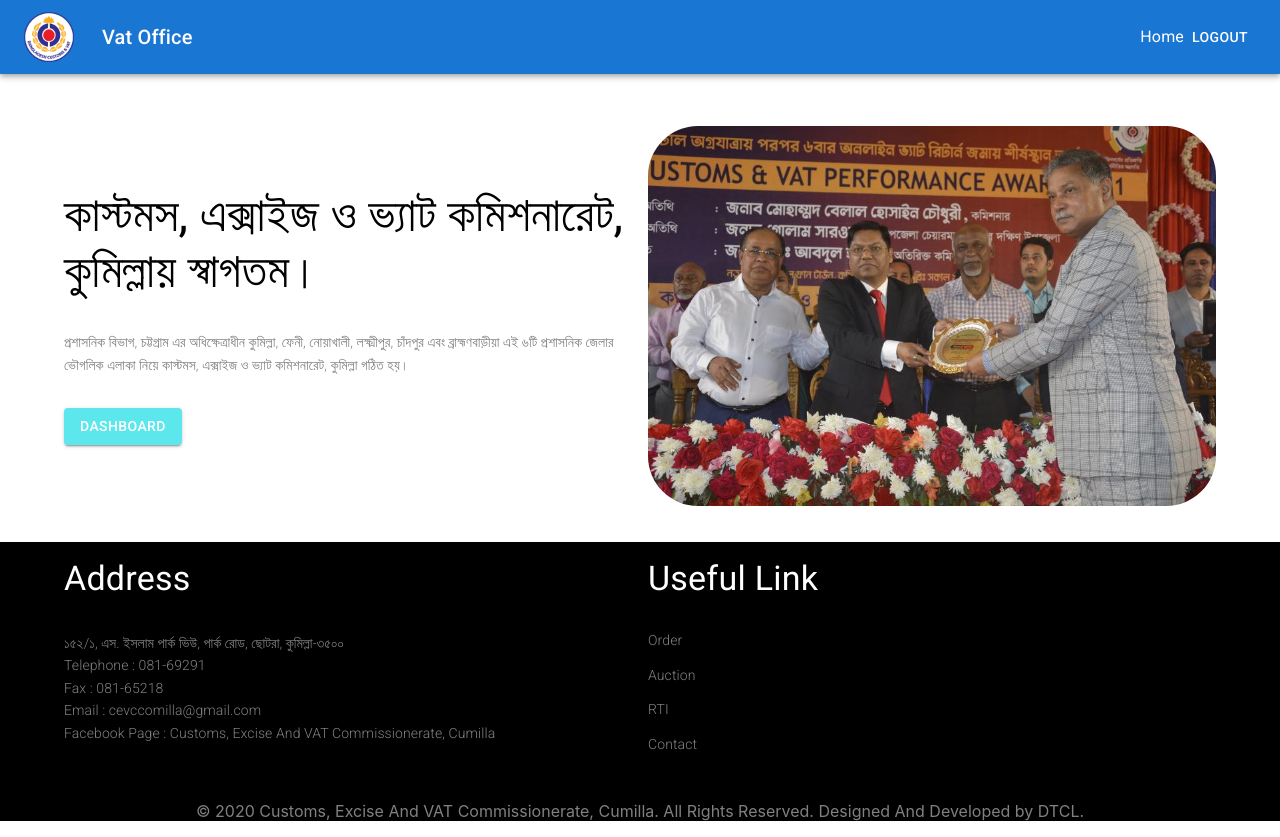
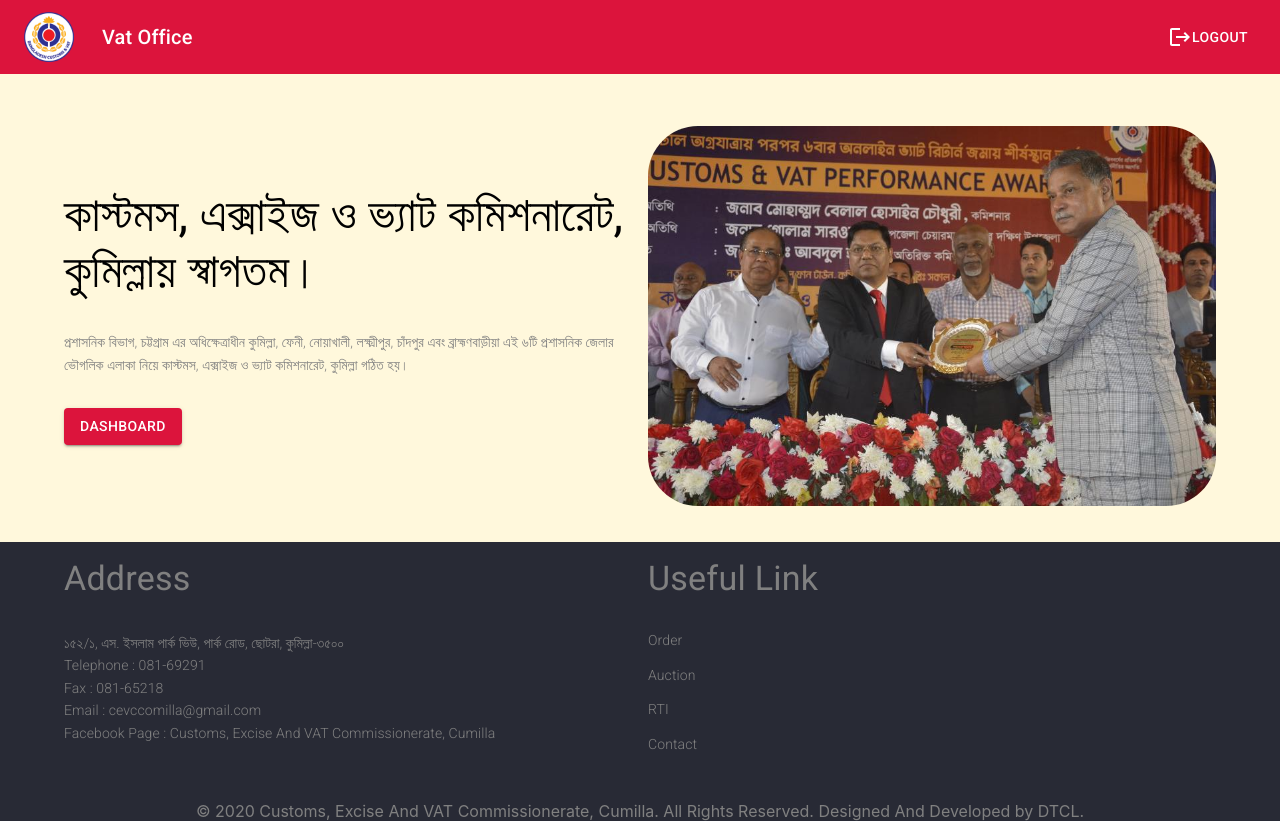
Before and after one commit to ishrafil-hossain/vat-office-client, a React (Create React App) app: page /home in a window 1280 px wide. Built offline with nearby package versions, Linux system fonts and the light colour scheme; no server answers; sample sign-in values are in the browser's storage.

Commit message:
add design

```diff
--- a/src/Pages/Dashboard/Dashboard/Dashboard.js
+++ b/src/Pages/Dashboard/Dashboard/Dashboard.js
@@ -17,13 +17,14 @@ import AddBoxIcon from '@mui/icons-material/AddBox';
 import DescriptionIcon from '@mui/icons-material/Description';
 import HomeIcon from '@mui/icons-material/Home';
 import axios from "axios";
+import LogoutIcon from '@mui/icons-material/Logout';
 
 
 
 const drawerWidth = 200;
 
 function Dashboard(props) {
-    const { user } = useAuth();
+    const { user, logout } = useAuth();
     const { window } = props;
     const [mobileOpen, setMobileOpen] = React.useState(false);
     const [adminEmail, setAdminEmail] = React.useState(null);
@@ -75,7 +76,7 @@ function Dashboard(props) {
 
             {/* nested route in dashboard  */}
 
-            <Box sx={{ textAlign: 'center', marginTop: '15PX' }}>
+            <Box sx={{ marginTop: '15PX' }}>
                 {
                     !adminEmail && !receptionistEmail && <Box>
                         <Link
@@ -184,6 +185,17 @@ function Dashboard(props) {
                         </Link>
                     </Box>
                 }
+
+                {/* log-out option and icon  */}
+                {
+                    <Box>
+                        <Button onClick={logout} color="inherit" style={{ fontWeight: "bold" }}>
+                            <LogoutIcon sx={{ color: 'crimson' }} />
+                            Logout
+                        </Button>
+                    </Box>
+
+                }
             </Box>
 
         </div >
--- a/src/Pages/Home/Banner/Banner.js
+++ b/src/Pages/Home/Banner/Banner.js
@@ -14,7 +14,9 @@ const varticatCenter = {
 
 const Banner = () => {
     return (
-        <Container >
+
+        <div style={{ backgroundColor: '#FFF8DC' }}>
+            <Container>
                 <Box sx={{ flexGrow: 1 }}>
                     <Grid container spacing={2}>
                         <Grid item xs={12} md={6} style={varticatCenter}>
@@ -27,7 +29,7 @@ const Banner = () => {
                                 </Typography>
 
                                 <NavLink style={{ textDecoration: 'none', color: 'white' }} to="/dashboard">
-                                <Button variant="contained" style={{ backgroundColor: '#5CE7ED' }}>Dashboard</Button>
+                                    <Button variant="contained" style={{ backgroundColor: 'crimson' }}>Dashboard</Button>
                                 </NavLink>
                             </Box>
                         </Grid>
@@ -38,6 +40,7 @@ const Banner = () => {
                     </Grid>
                 </Box>
             </Container>
+        </div>
     );
 };
 
--- a/src/Pages/Home/Navigation/Navigation.js
+++ b/src/Pages/Home/Navigation/Navigation.js
@@ -5,17 +5,18 @@ import Toolbar from '@mui/material/Toolbar';
 import Typography from '@mui/material/Typography';
 import Button from '@mui/material/Button';
 import IconButton from '@mui/material/IconButton';
-import MenuIcon from '@mui/icons-material/Menu';
+// import MenuIcon from '@mui/icons-material/Menu';
 import { NavLink } from 'react-router-dom';
 import useAuth from '../../../hooks/useAuth';
 import logo from '../Navigation/Logo/vat-office-logo.png'
+import LogoutIcon from '@mui/icons-material/Logout';
 
 const Navigation = () => {
     const { user, logout } = useAuth();
     return (
-        <Box sx={{ flexGrow: 1 }}>
+        <Box sx={{ flexGrow: 1}}>
             <AppBar position="static">
-                <Toolbar>
+                <Toolbar sx={{ backgroundColor: 'crimson', color: 'white' }}>
                     <IconButton
                         size="large"
                         edge="start"
@@ -23,19 +24,22 @@ const Navigation = () => {
                         aria-label="menu"
                         sx={{ mr: 2 }}
                     >
-                        <img style={{width:'50px', height:'50px'}} src={logo} alt="Logo" />
+                        <img style={{ width: '50px', height: '50px' }} src={logo} alt="Logo" />
                         {/* <MenuIcon /> */}
                     </IconButton>
                     <Typography variant="h6" component="div" sx={{ flexGrow: 1 }}>
                         Vat Office
                     </Typography>
-                    <NavLink style={{ textDecoration: 'none', color: 'white' }} to="/home">
+                    {/* <NavLink style={{ textDecoration: 'none', color: 'white' }} to="/home">
                         <Typography>Home</Typography>
-                    </NavLink>
+                    </NavLink> */}
 
                     {
                         user?.email ?
-                            <Button onClick={logout} color="inherit">Logout</Button>
+                            <Button onClick={logout} color="inherit">
+                                <LogoutIcon sx={{ color: 'white' }} />
+                                Logout
+                            </Button>
                             :
                             <NavLink style={{ textDecoration: 'none', color: 'white' }} to="/login">
                                 <Button color="inherit">Login</Button>
--- a/src/Shared/Footer/Footer.js
+++ b/src/Shared/Footer/Footer.js
@@ -15,15 +15,15 @@ const varticatCenter = {
 const Footer = () => {
     return (
         <div >
-            <Box sx={{ flexGrow: 1, backgroundColor: 'black' }}>
+            <Box sx={{ flexGrow: 1, backgroundColor: '#282A35' }}>
                 <Container>
                     <Grid container spacing={2}>
                         <Grid item xs={12} md={6} >
                             <Box>
-                                <Typography variant="h4" sx={{ color: 'white' }}>
+                                <Typography variant="h4" sx={{ color: 'gray' }}>
                                     Address
                                 </Typography>
-                                <Typography variant="h6" sx={{ my: 4, fontSize: 14, fontWeight: 300, color: 'gray' }}>
+                                <Typography variant="h6" sx={{ my: 4, fontSize: 14, fontWeight: 300, color: 'gray'}}>
                                     ১৫২/১, এস. ইসলাম পার্ক ভিউ, পার্ক রোড, ছোটরা, কুমিল্লা-৩৫০০ <br />
                                     Telephone : 081-69291 <br />
                                     Fax : 081-65218 <br />
@@ -36,7 +36,7 @@ const Footer = () => {
                             </Box>
                         </Grid>
                         <Grid item xs={12} md={6}>
-                            <Typography variant="h4" sx={{ color: 'white' }}>
+                            <Typography variant="h4" sx={{ color: 'gray' }}>
                                 Useful Link
                             </Typography>
                             <Typography variant="h4" sx={{ my: 4, fontSize: 14, fontWeight: 300, color: 'gray' }}>
```
Lines whose indentation alone changed are shown as unchanged.
